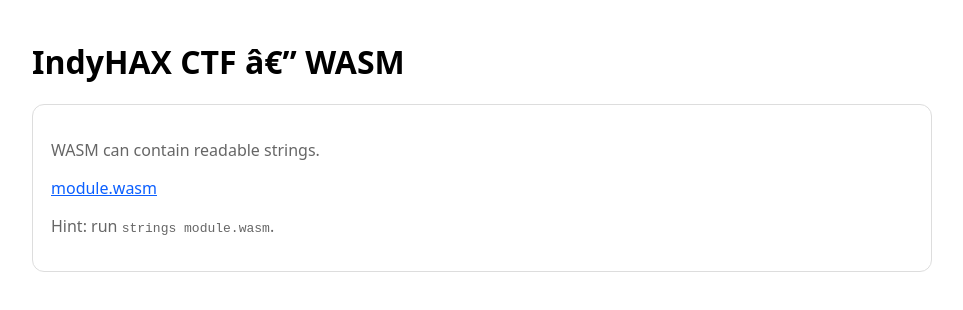
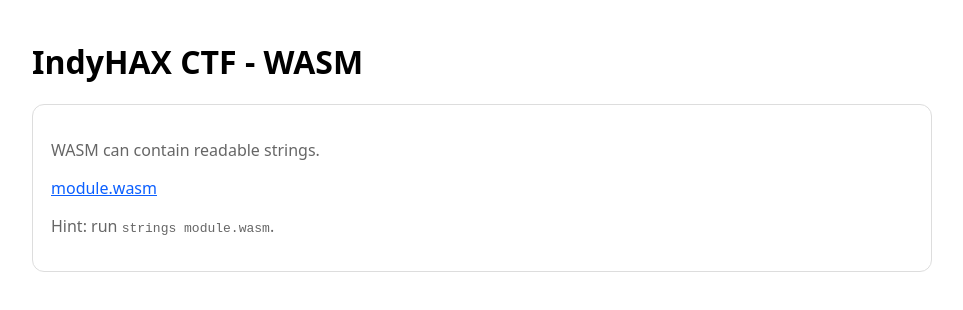
Before and after one commit to indyhax/indyhax-wasm, a plain HTML site: page index.html in a window 1280 px wide. Shown: the whole page, without its empty margins (158-1121 px from the left). Drawn offline with Linux system fonts and the light colour scheme.

Commit message:
Sanitize encoding artifacts / remove dashes

```diff
--- a/index.html
+++ b/index.html
@@ -2,7 +2,7 @@
 <title>IndyHAX â€¢ WASM</title>
 <style>body{font-family:system-ui,Segoe UI,Roboto,Arial,sans-serif;max-width:900px;margin:40px auto;padding:0 16px}.card{border:1px solid #ddd;border-radius:12px;padding:18px;background:#fff}.muted{color:#666}a{color:#0b5fff}</style>
 </head><body>
-<h1>IndyHAX CTF â€” WASM</h1>
+<h1>IndyHAX CTF - WASM</h1>
 <div class="card">
 <p class="muted">WASM can contain readable strings.</p>
 <p><a href="module.wasm">module.wasm</a></p>
```
